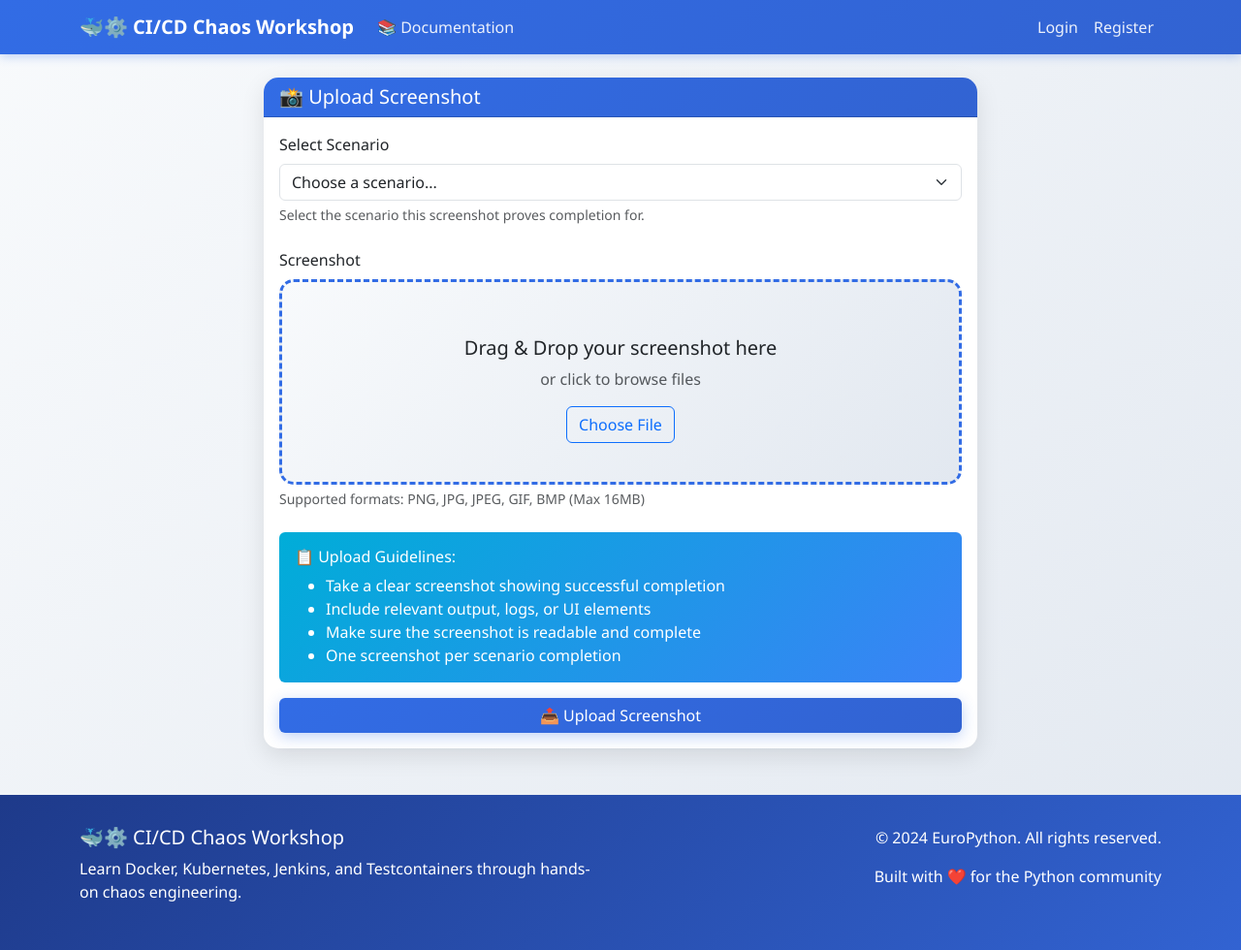
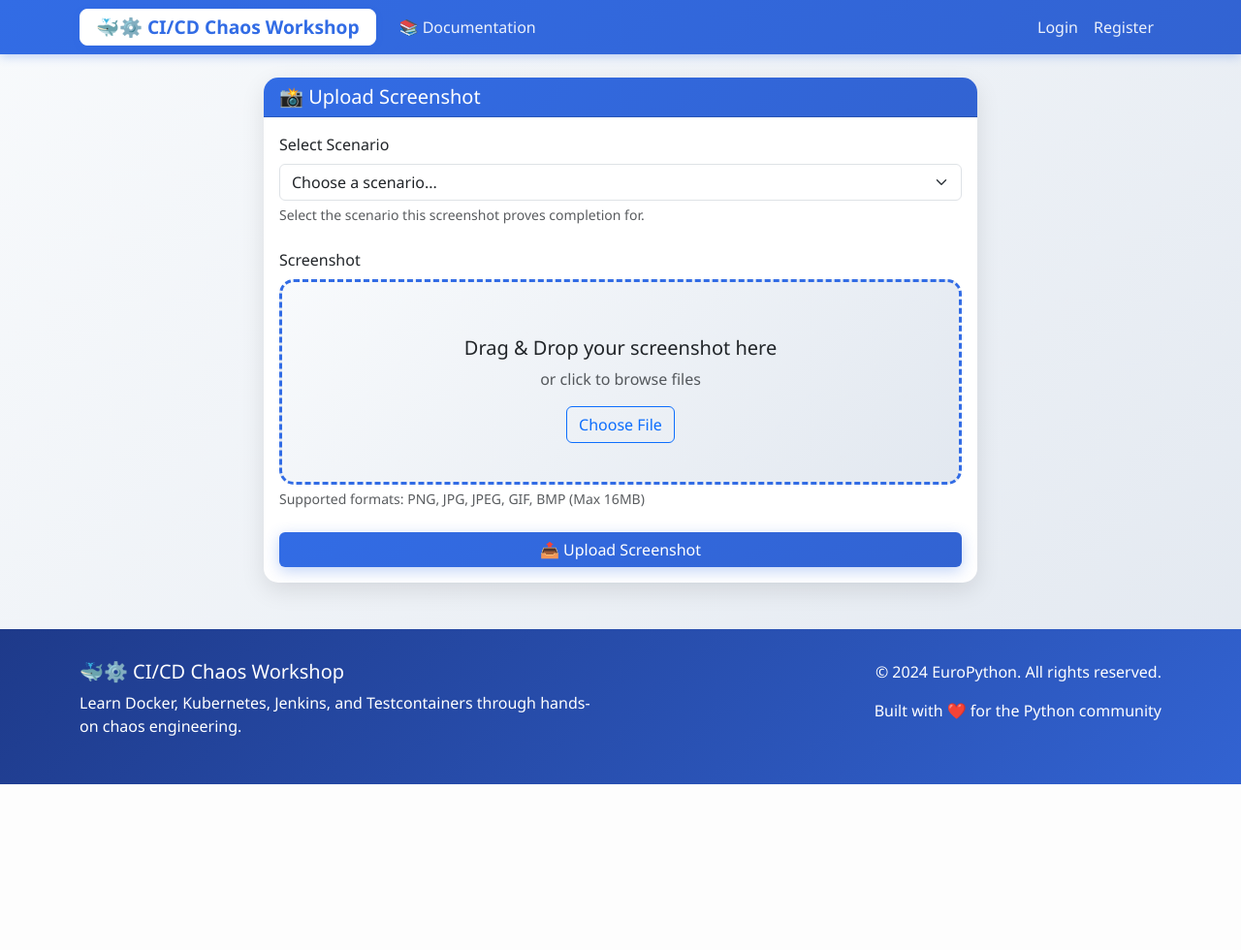
Before and after one commit to vellankikoti/ci-cd-speedrun, a Flask app: template workshop_certificates/templates/app/upload.html in a window 1280 px wide. Shown: the whole page at 97% size. After the commit the page ends 809 px from the top, so only its background shows below. Run offline with Flask 3, Linux system fonts and the light colour scheme; the template is opened without the code that fills it, so the values that code supplies are empty; parts of the project's set-up code (start-up, migrations or seed data) failed here and were passed over.

Commit message:
feat: improve navigation and remove redundant info sections as per feedback

```diff
--- a/workshop_certificates/templates/app/upload.html
+++ b/workshop_certificates/templates/app/upload.html
@@ -53,15 +53,7 @@
                         </div>
                     </div>
 
-                    <div class="alert alert-info">
-                        <h6>📋 Upload Guidelines:</h6>
-                        <ul class="mb-0">
-                            <li>Take a clear screenshot showing successful completion</li>
-                            <li>Include relevant output, logs, or UI elements</li>
-                            <li>Make sure the screenshot is readable and complete</li>
-                            <li>One screenshot per scenario completion</li>
-                        </ul>
-                    </div>
+                    <!-- Removed the Upload Guidelines alert as per user request -->
 
                     <div class="d-grid">
                         <button type="submit" class="btn btn-primary" id="submitBtn">
--- a/workshop_certificates/templates/base.html
+++ b/workshop_certificates/templates/base.html
@@ -180,7 +180,7 @@
     <!-- Navigation -->
     <nav class="navbar navbar-expand-lg navbar-dark">
         <div class="container">
-            <a class="navbar-brand" href="{{ url_for('docs_index') }}">
+            <a class="navbar-brand btn btn-light text-primary fw-bold px-3 py-1 me-3" style="border-radius: 8px; font-size: 1.2rem; background: white; color: #326CE5 !important; box-shadow: 0 2px 8px rgba(50, 108, 229, 0.08);" href="{{ url_for('docs_index') }}">
                 🐳⚙️ CI/CD Chaos Workshop
             </a>
             <button class="navbar-toggler" type="button" data-bs-toggle="collapse" data-bs-target="#navbarNav">
```
